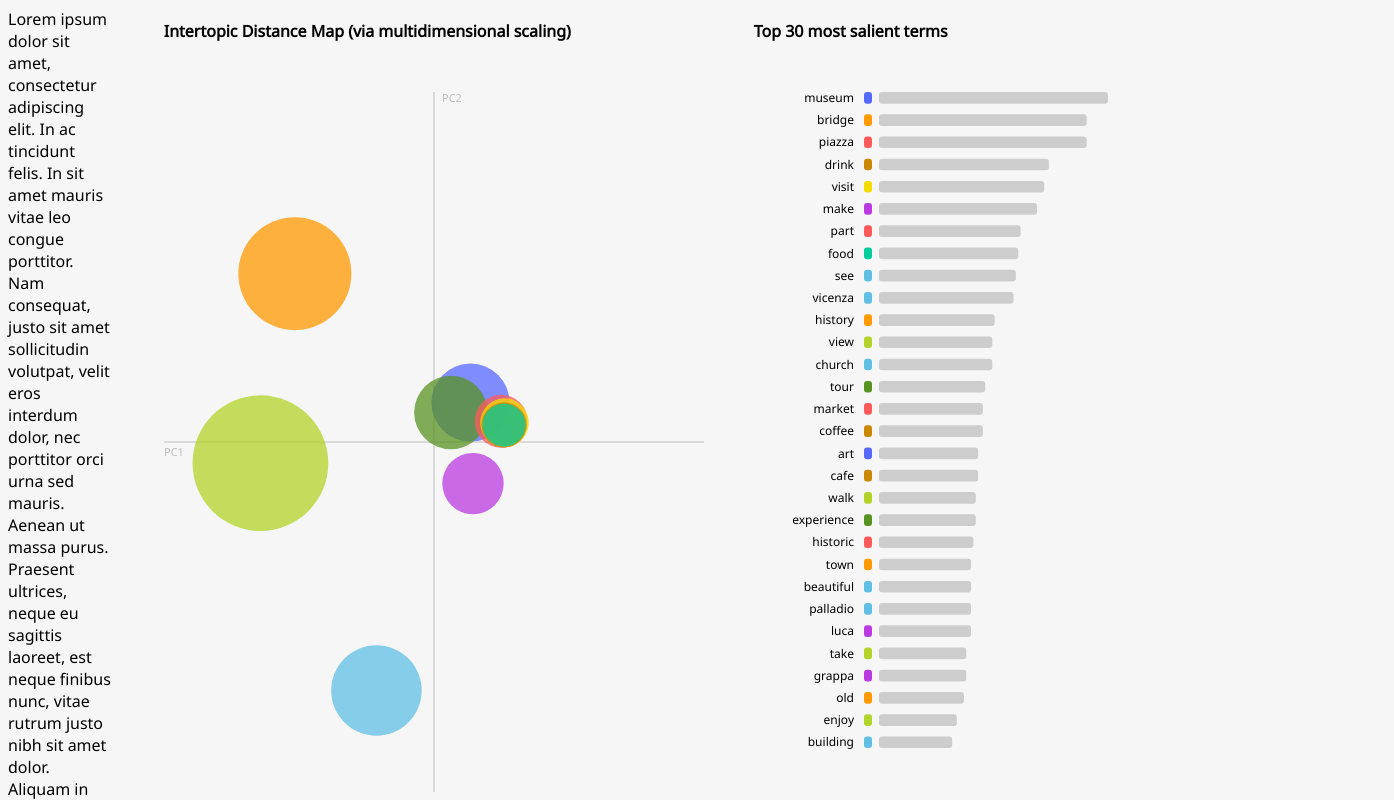
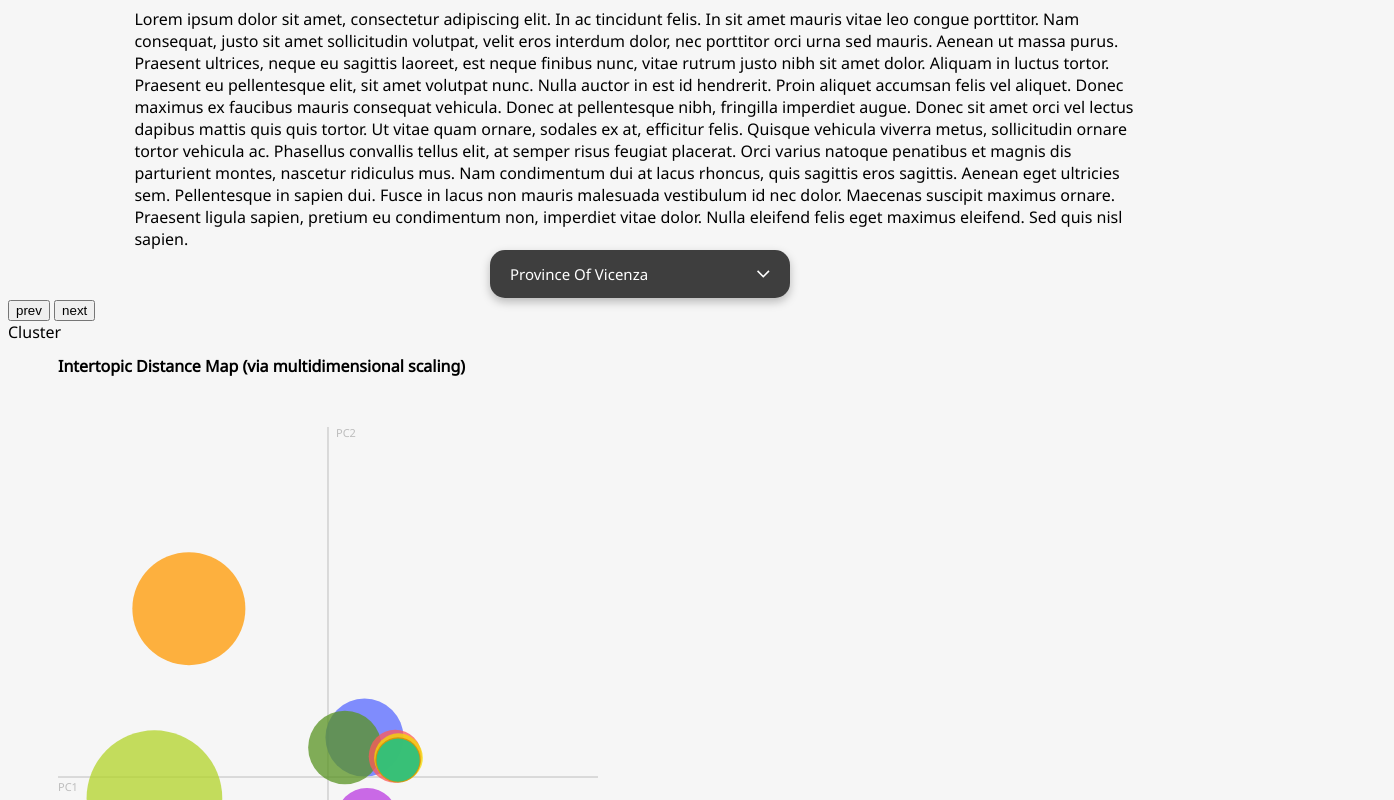
Before and after one commit to nerotulip/quantitas-pure-d3, a plain HTML site: page pcViz.html in a window 1280 px wide. Shown: the top 800 px of the page, 1394 px wide, since content can reach past the window. Drawn offline with Linux system fonts and the light colour scheme.

Commit message:
styling / refactoring

```diff
--- a/pcViz.html
+++ b/pcViz.html
@@ -14,7 +14,7 @@
   <body id="my_dataviz" class="pcchart">
     <div class="wrapper">
       <header>
-        <div>
+        <div class="lorem">
           Lorem ipsum dolor sit amet, consectetur adipiscing elit. In ac
           tincidunt felis. In sit amet mauris vitae leo congue porttitor. Nam
           consequat, justo sit amet sollicitudin volutpat, velit eros interdum
@@ -36,14 +36,19 @@
           ligula sapien, pretium eu condimentum non, imperdiet vitae dolor.
           Nulla eleifend felis eget maximus eleifend. Sed quis nisl sapien.
         </div>
+      </header>
+      <div class="select-container">
         <select id="selectButtonTopics"></select>
-      </header>
+      </div>
+
       <div class="button-container">
         <button id="prevCluster">prev</button>
+        <button id="nextCluster">next</button>
         <div class="currentCluster">Cluster</div>
-        <button id="nextCluster">next</button>
       </div>
     </div>
+    <div class="firstWrapBubble" id="firstWrapBubble"></div>
+    <div class="firstWrapBars" id="firstWrapBars"></div>
   </body>
 </html>
 <script type="text/javascript" src="d3.js"></script>
--- a/pcViz.js
+++ b/pcViz.js
@@ -1,8 +1,4 @@
-const firstWrapBubble = d3
-  .select("#my_dataviz")
-  .append("div")
-  .attr("class", "firstWrapBubble")
-  .attr("id", "firstWrapBubble")
+const firstWrapBubble = d3.select("#firstWrapBubble")
 
 firstWrapBubble
   .append("div")
@@ -16,11 +12,7 @@ const svgBubbleWrapper = d3
   .attr("class", "bubbleWrapper")
   .append("svg")
 
-const firstWrapBars = d3
-  .select("#my_dataviz")
-  .append("div")
-  .attr("class", "firstWrapBars")
-  .attr("id", "firstWrapBars")
+const firstWrapBars = d3.select("#firstWrapBars")
 
 const titleBar = firstWrapBars
   .append("div")
--- a/pcVizstyle.css
+++ b/pcVizstyle.css
@@ -1,36 +1,38 @@
 body {
-  display: flex;
-  flex-direction: row;
+  /* display: flex;
+  flex-direction: row; */
   background-color: #f6f6f6;
   font-family: "Noto Sans", sans-serif;
 }
 
-body.pcchart {
-  display: flex;
+.lorem {
+  display: block;
+  margin-left: auto;
+  margin-right: auto;
+  width: 80%;
 }
 
-.bubbleWrapper {
-  flex: 3;
-}
-
-.barsWrapper {
-  flex: 4;
+.select-container {
+  display: block;
+  margin-left: auto;
+  margin-right: auto;
 }
 
 #bubblestitle {
-  flex: 1;
   padding-top: 12px;
   padding-left: 50px;
   font-weight: 700;
 }
 
 #barstitle {
-  flex: 2;
   padding-top: 12px;
   font-weight: 700;
 }
 
 select {
+  display: block;
+  margin-left: auto;
+  margin-right: auto;
   background: url(dropdown_arrow.svg);
   background-position: right 20px top 50%;
   background-size: 13px;
@@ -40,12 +42,12 @@ select {
   -webkit-appearance: none;
   -moz-appearance: none;
   appearance: none;
-  position: absolute;
-  left: 580px;
+  /* position: absolute; */
+  /* left: 580px; */
   padding: 14px 20px;
   height: 48px;
   width: 300px;
-  margin: 0;
+
   border: none;
   color: white;
   border-radius: 15px;
```
